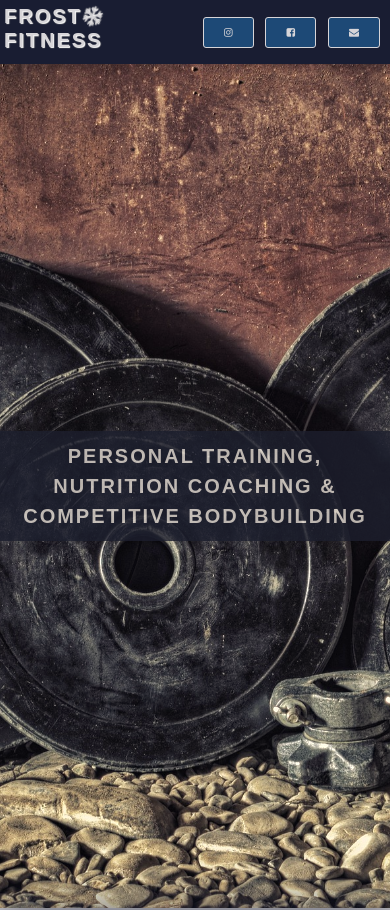
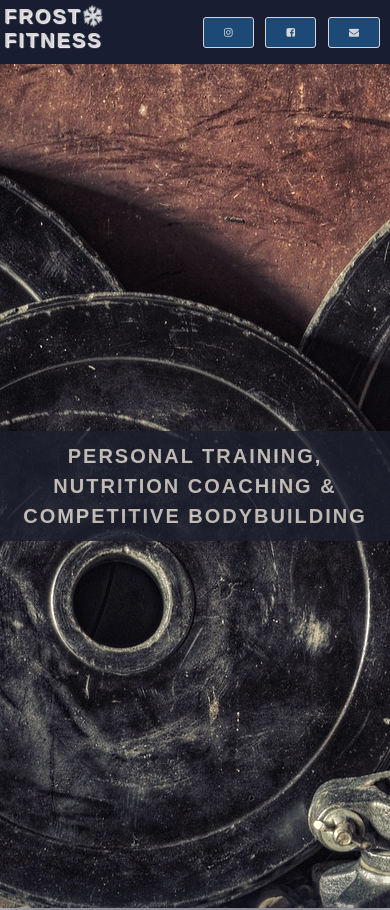
Before and after one commit to yjalette/frost-fitness-react, a React (Create React App) app: page / in a window 390 px wide. Shown: the top 910 px of the page. Built offline with nearby package versions, Linux system fonts and the light colour scheme; no server answers.

Commit message:
iphone background img issuies

```diff
--- a/src/App.scss
+++ b/src/App.scss
@@ -181,7 +181,6 @@ $smDev-width: 0px;
     background-attachment: fixed;
     background-position: center;
     background-repeat: no-repeat;
-    background-size: cover;
     height: 400px;
     filter: sepia(80%);
     -webkit-filter: sepia(80%);
@@ -251,8 +250,8 @@ body {
         width: 80%;
         padding: 15px;
         .fa-snowflake-o {
-            -webkit-animation: snowflake 5s infinite alternate;
-                    animation: snowflake 5s infinite alternate;
+            -webkit-animation: snowflake 5s infinite ease-in-out alternate;
+                    animation: snowflake 5s infinite ease-in-out alternate;
         }
         @include phone {
             padding: 2px;
```
